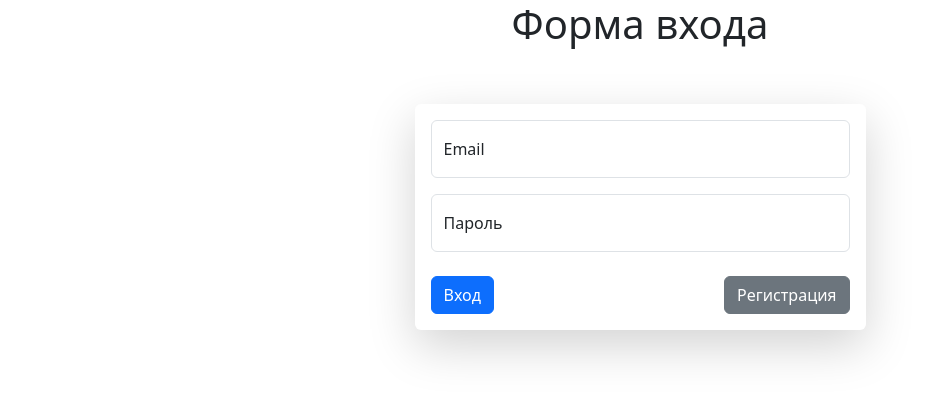
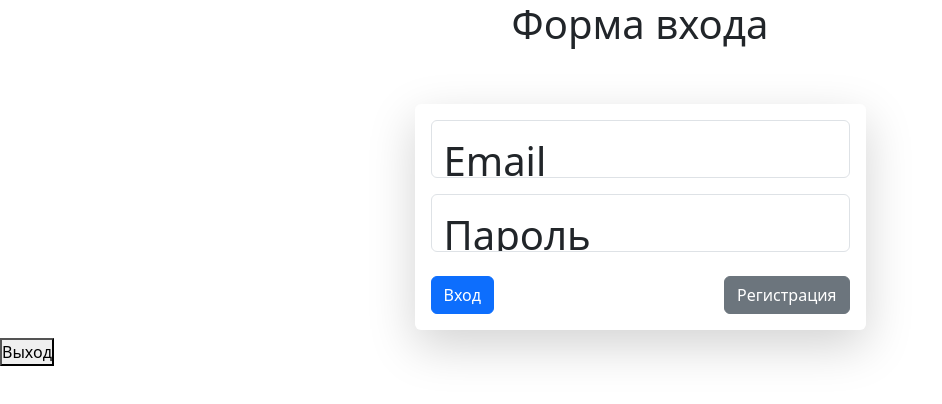
Before and after one commit to dddkum/auth-express-app, a React (Vite) app in the folder client/: page / in a window 1280 px wide. Shown: the top 404 px of the page, without its empty margins (0-942 px from the left). Built offline with nearby package versions, Linux system fonts and the light colour scheme; no server answers.

Commit message:
edit app

```diff
--- a/client/src/App.tsx
+++ b/client/src/App.tsx
@@ -1,10 +1,23 @@
 import "./App.scss";
 import LoginForm from "./components/Login/LoginForm";
+import {useEffect} from "react";
+import {checkAuth, logout} from "./services/AuthService";
+import {useAuthStore} from "./store/auth";
+import {useCurrentUserStore} from "./store/currentUser";
 
 function App() {
+
+    const {isAuthorized} = useAuthStore();
+    const {user} = useCurrentUserStore();
+
+    useEffect(() => {
+        checkAuth()
+    }, [])
+
     return (
         <div>
-            <LoginForm/>
+            <h1>{isAuthorized ? `Пользователь авторизован ${user?.email}` : <LoginForm/>}</h1>
+            <button onClick={logout}>Выход</button>
         </div>
     )
 }
```
